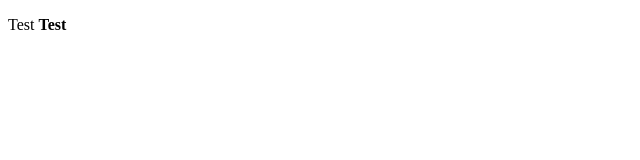
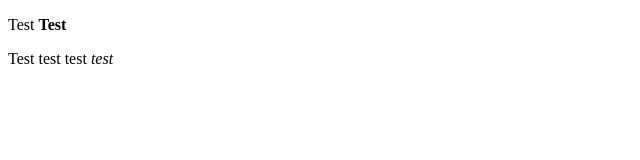
Before and after one commit to Jarle302/test-noroff, a plain HTML site: page index.html in a window 1280 px wide. Shown: the full height of the page, 0-640 px from the left. Drawn offline with Linux system fonts and the light colour scheme.

Commit message:
Update index.html
write more test text

```diff
--- a/index.html
+++ b/index.html
@@ -8,6 +8,7 @@
 </head>
 <body>
     <p>Test <b>Test</b></p>
+    <p> Test test test <em>test</em></p>
 
 </body>
 </html>
```
